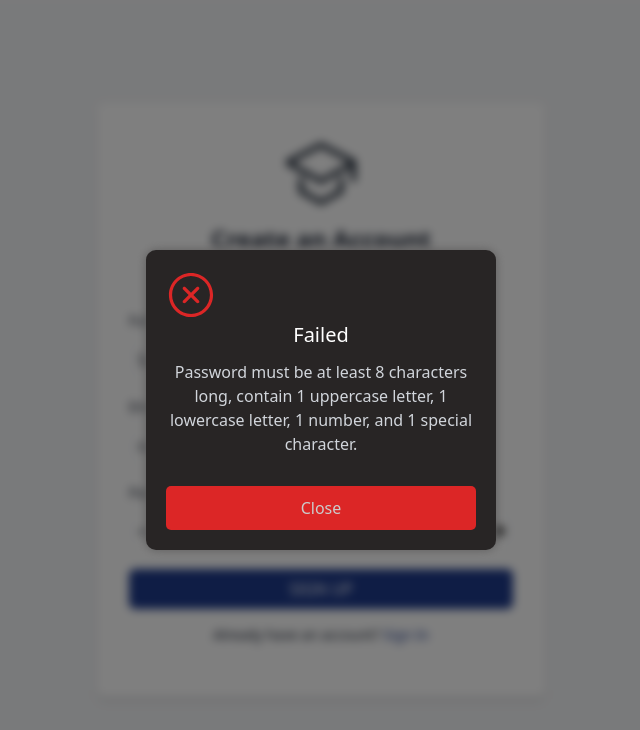
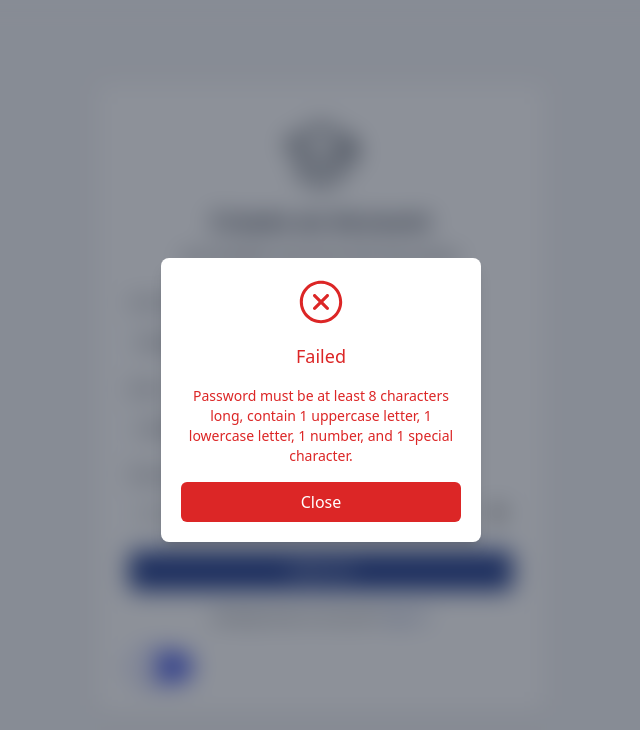
Before and after one commit to Kartikey2011yadav/EduWizTesting-Teacher-Portal, a React (Vite) app: page /SignUp in a window 1280 px wide. Both pictures are taken after typing "Sample", "name@example.com", "Sample123" into the empty fields and a click on the button "SIGN UP". Shown: the top 730 px of the page, without its empty margins (319-959 px from the left). Built offline with nearby package versions, Linux system fonts and the light colour scheme.

Commit message:
refactor AlertModal

```diff
--- a/src/AlertModel/AlertModel.jsx
+++ b/src/AlertModel/AlertModel.jsx
@@ -1,81 +1,86 @@
-// import React from 'react';
 import PropTypes from 'prop-types';
 import Modal from 'react-modal';
-import './Model.css';
 import { IoMdCheckmarkCircleOutline } from "react-icons/io";
 import { RxCrossCircled } from "react-icons/rx";
+import ThemeToggleButton from '../Components/ThemeToggle';
 
 const SuccessModal = ({ isOpen, onClose, message, isError, isConfirm, onConfirm }) => {
-  const image = isError ? <RxCrossCircled className='cross-logo' /> : <IoMdCheckmarkCircleOutline className='correct-logo' />;
+  // const isDark = (localStorage.theme === 'dark') ? true : false;
+  // Chooses the icon based on whether there is an error
+  const image = isError ? <RxCrossCircled className='text-red-600 h-12 w-12' /> : <IoMdCheckmarkCircleOutline className='text-green-600 h-12 w-12' />;
 
   const handleClose = () => {
     if (onConfirm) {
-      onConfirm();
+      onConfirm(); // Trigger confirmation action
     }
-    onClose();
+    onClose(); // Always close the modal
   };
 
   const handleConfirmClose = () => {
-    onClose();
+    onClose(); // Close the modal on cancel
   };
 
-  const buttonColor = isError ? '#dc2626' : '#059669';
+  const buttonColor = isError ? 'bg-red-600 hover:bg-red-700' : 'bg-green-600 hover:bg-green-700'; // Button color changes based on error state
 
   return (
+    <>
+     <ThemeToggleButton/>
     <Modal
       isOpen={isOpen}
       onRequestClose={onClose}
       contentLabel="Success Modal"
-      className="modal"
-      overlayClassName="overlay"
+      className="modal bg-container-light p-5 rounded-lg w-full max-w-xs mx-auto text-center shadow-lg text-white dark:bg-container-dark"
+      overlayClassName="fixed inset-0 bg-black bg-opacity-50 flex items-center justify-center z-40 backdrop-blur-md"
     >
-      <div className="modal-content" onClick={(e) => e.stopPropagation()}>
+
+      <div className="space-y-4 " onClick={(e) => e.stopPropagation()}>
+        <div className='flex justify-center items-center'>
         {isConfirm ? (
-          <svg className="modal-icon" fill="#ffe438" viewBox="0 0 1920 1920" xmlns="http://www.w3.org/2000/svg">
+          <svg className="h-12 w-12 fill-current text-yellow-400 mb-3" viewBox="0 0 1920 1920">
             <path d="M960 0c530.193 0 960 429.807 960 960s-429.807 960-960 960S0 1490.193 0 960 429.807 0 960 0Zm-9.838 1342.685c-84.47 0-153.19 68.721-153.19 153.19 0 84.47 68.72 153.192 153.19 153.192s153.19-68.721 153.19-153.191-68.72-153.19-153.19-153.19ZM1153.658 320H746.667l99.118 898.623h208.755L1153.658 320Z" />
           </svg>
         ) : (
           image
         )}
+        </div>
 
-        <h2>{isConfirm ? "Warning" : isError ? "Failed" : "Operation Successful"}</h2>
-        <p>{message}</p>
+        <h2 className="text-lg">{isConfirm ? <p className='text-yellow-400'>Warning</p>  : isError ? <p className='text-red-600'>Failed</p>  :  <p className='text-green-600'>Operation Successful</p>}</h2>
+        <p className="text-gray-300 text-sm">{isConfirm ? <p className='text-yellow-400'> {message} </p> : isError ? <p className='text-red-600'>{message}</p> : <p className='text-green-600'>{message}</p>}</p>
 
         {isConfirm ? (
-          <div className="button-group">
-            <button onClick={handleClose} className="confirm-button">
+          <div className="flex justify-between gap-2">
+            <button onClick={handleClose} className="bg-green-500 hover:bg-green-600 text-white rounded px-4 py-2 w-full">
               Okay
             </button>
-            <button onClick={handleConfirmClose} className="cancel-button">
+            <button onClick={handleConfirmClose} className="bg-red-500 hover:bg-red-600 text-white rounded px-4 py-2 w-full">
               Cancel
             </button>
           </div>
         ) : (
           <button
             onClick={handleClose}
-            className="close-button"
-            style={{ backgroundColor: buttonColor }} // Apply dynamic color
+            className={`w-full rounded-md py-2 ${buttonColor} text-white`}
           >
             Close
           </button>
         )}
       </div>
     </Modal>
+    </>
   );
 };
 
-
-// Define Prop Types for better type safety
+// Prop Types for type safety
 SuccessModal.propTypes = {
-  isOpen: PropTypes.bool.isRequired,     // Controls if the modal is open
-  onClose: PropTypes.func.isRequired,    // Function to close the modal
-  message: PropTypes.string.isRequired,  // Message to display
-  isError: PropTypes.bool.isRequired,    // Controls if it's an error or success modal
-  isConfirm: PropTypes.bool,             // If confirmation modal, it changes behavior
-  onConfirm: PropTypes.func,             // Confirmation action callback
+  isOpen: PropTypes.bool.isRequired,
+  onClose: PropTypes.func.isRequired,
+  message: PropTypes.string.isRequired,
+  isError: PropTypes.bool.isRequired,
+  isConfirm: PropTypes.bool,
+  onConfirm: PropTypes.func,
 };
 
-// Default props
+// Default props setup
 SuccessModal.defaultProps = {
   onConfirm: null,
   isConfirm: false,
--- a/src/AlertModel/Model.css
+++ /dev/null
@@ -1,97 +0,0 @@
-.overlay {
-  position: fixed;
-  top: 0;
-  left: 0;
-  right: 0;
-  bottom: 0;
-  background-color: rgba(0, 0, 0, 0.5);
-  display: flex;
-  justify-content: center;
-  align-items: center;
-  z-index: 1000;
-  backdrop-filter: blur(5px);
-}
-
-.modal {
-  background-color: #282525;
-  padding: 20px;
-  border-radius: 10px;
-  width: 350px;
-  max-width: 90%;
-  color: white;
-  text-align: center;
-  box-shadow: 0px 0px 10px rgb(94, 93, 93);
-}
-
-.modal-content {
-  position: relative;
-}
-
-.modal-icon {
-  width: 50px;
-  height: 50px;
-  margin-bottom: 15px;
-}
-
-h2 {
-  font-size: 20px;
-  margin-bottom: 10px;
-}
-
-p {
-  font-size: 16px;
-  margin-bottom: 20px;
-  color: #d1d5db;
-}
-
-.close-button,
-.confirm-button,
-.cancel-button {
-  border: none;
-  padding: 10px 20px;
-  border-radius: 5px;
-  font-size: 16px;
-  cursor: pointer;
-  width: 100%;
-  margin-top: 10px;
-  color: #ccc;
-}
-
-.close-button {
-  background-color: var(--button-color);
-}
-
-.confirm-button {
-  background-color: #10b981;
-}
-
-.confirm-button:hover,
-.close-button:hover {
-  background-color: #059669;
-}
-
-.button-group {
-  display: flex;
-  justify-content: space-between;
-  gap: 10px;
-}
-
-.cancel-button {
-  background-color: #ef4444;
-}
-
-.cancel-button:hover {
-  background-color: #dc2626;
-}
-
-.cross-logo {
-  height: 50px;
-  width: 50px;
-  color: #dc2626;
-}
-
-.correct-logo {
-  height: 50px;
-  width: 50px;
-  color: #059669;
-}
--- a/src/App.jsx
+++ b/src/App.jsx
@@ -5,6 +5,7 @@ import { useEffect } from 'react';
 import { initializeTheme } from './utils/theme.js';
 import Login from "./Login/Login.jsx";
 import SignUp from './SignUp/SignUp.jsx'
+
 
 const App = () => {
   useEffect(() => {
@@ -18,6 +19,7 @@ const App = () => {
         <Route path="/" element={<Home />} />
         <Route path="/login" element={<Login />} />
         <Route path="/signup" element={<SignUp />} />
+
       </Routes>
     </Router>
   );
```
